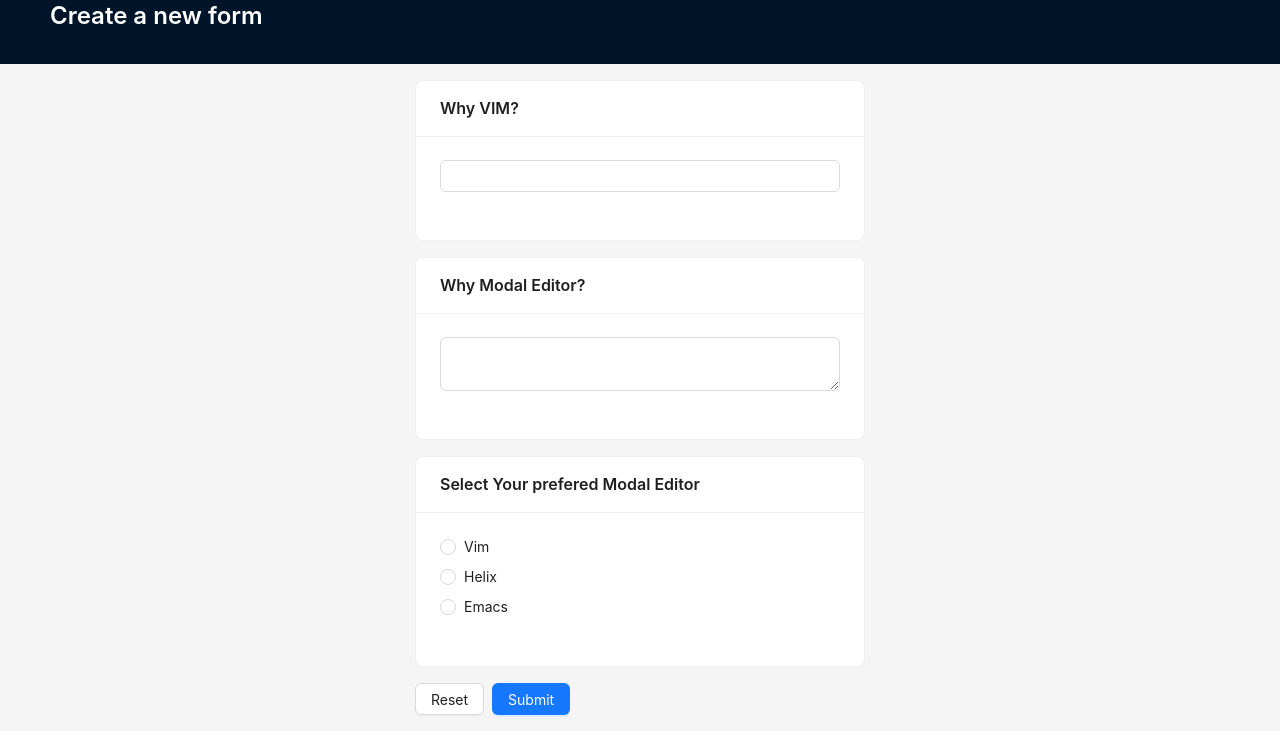
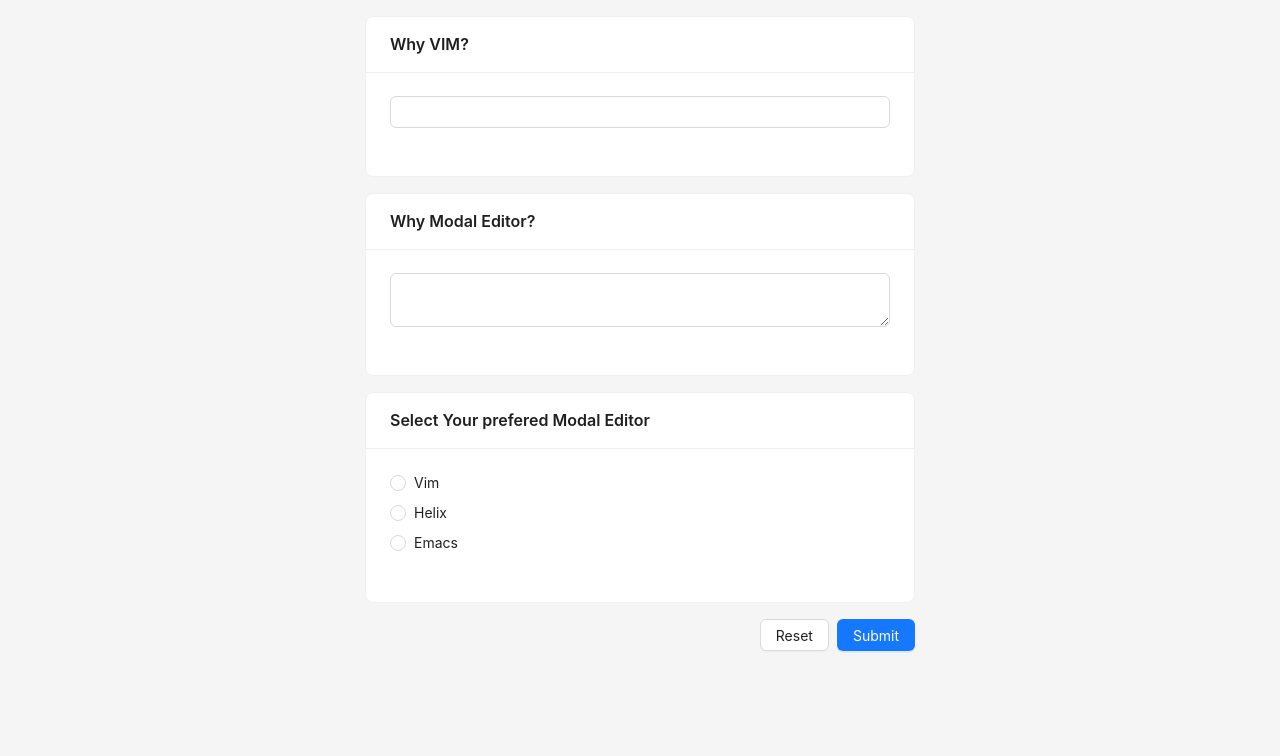
Before and after one commit to ShUbHaM13M/Forms, a Next.js app: page / in a window 1280 px wide. Shown: the top 756 px of the page. Built offline with nearby package versions, Linux system fonts and the light colour scheme.

Commit message:
Styling changes

```diff
--- a/src/app/globals.css
+++ b/src/app/globals.css
@@ -13,8 +13,19 @@
 
 .container {
   display: flex;
+  min-height: 100vh;
   flex-direction: column;
-  align-items: center;
+  align-items: stretch;
   padding-block: 1rem;
   gap: 1rem;
+  max-width: 550px;
+  width: 100%;
+  margin-inline: auto;
 }
+
+.card {
+  transition: border-color 0.2s;
+}
+.card:focus-within {
+  border: 1px solid #1677ff;
+}
--- a/src/app/page.tsx
+++ b/src/app/page.tsx
@@ -2,6 +2,7 @@
 
 import {
   Button,
+  Col,
   ConfigProvider,
   Form,
   Layout,
@@ -50,25 +51,20 @@
   return (
     <ConfigProvider theme={theme}>
       <Layout className="layout">
-        <Layout.Header>
+        {/* <Layout.Header>
           <Typography.Title level={3} style={{ color: "white" }}>
             Create a new form
           </Typography.Title>
-        </Layout.Header>
+        </Layout.Header> */}
         <Layout.Content className="container">
-          <Form
-            style={{
-              width: "100%",
-              maxWidth: 450,
-            }}
-            form={form}
-          >
+          <Form form={form}>
             <Space direction="vertical" size="middle" style={{ width: "100%" }}>
               {questions.map((question) => (
                 <Question key={question.title} {...question} />
               ))}
 
-              <Space direction="horizontal">
+              <Row gutter={8} justify="end">
+                <Col>
                   <Button
                     htmlType="reset"
                     type="default"
@@ -76,10 +72,13 @@
                   >
                     Reset
                   </Button>
+                </Col>
+                <Col>
                   <Button htmlType="submit" type="primary">
                     Submit
                   </Button>
-              </Space>
+                </Col>
+              </Row>
             </Space>
           </Form>
         </Layout.Content>
```
Lines whose indentation alone changed are shown as unchanged.
